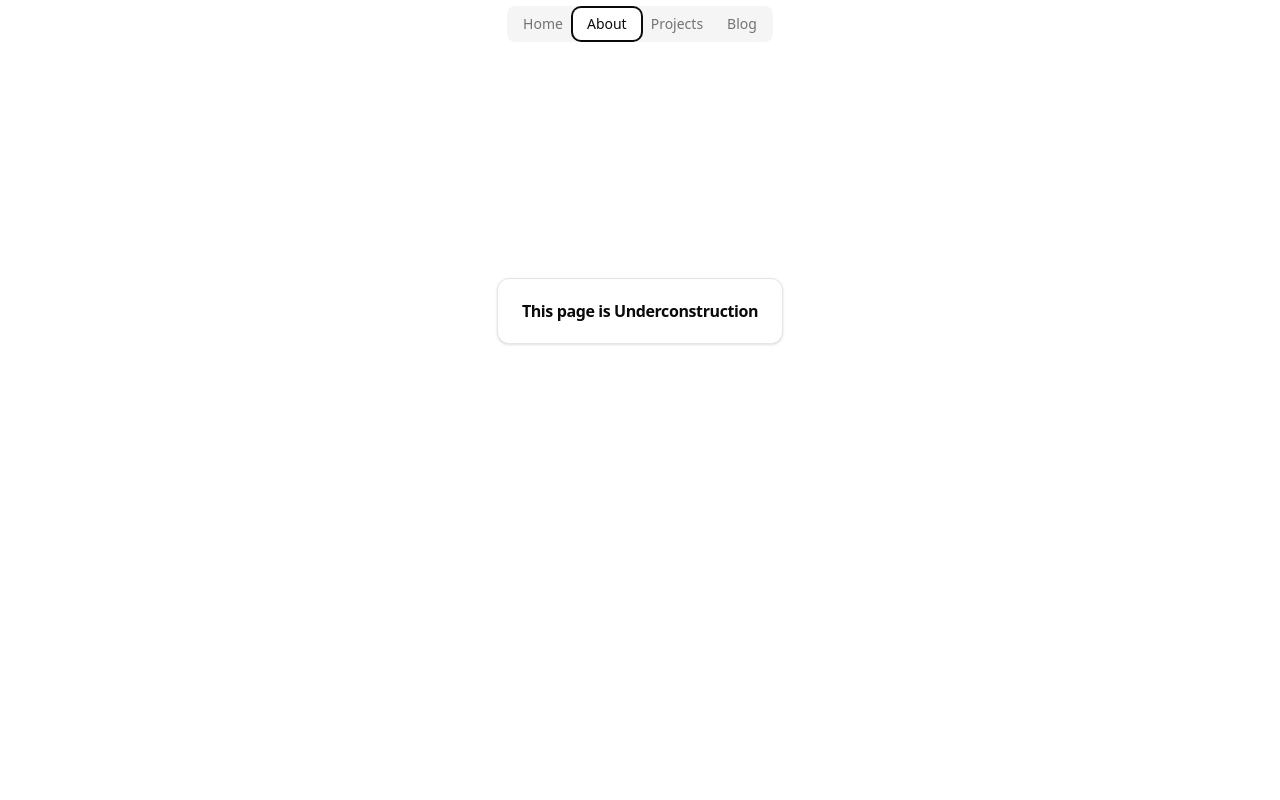
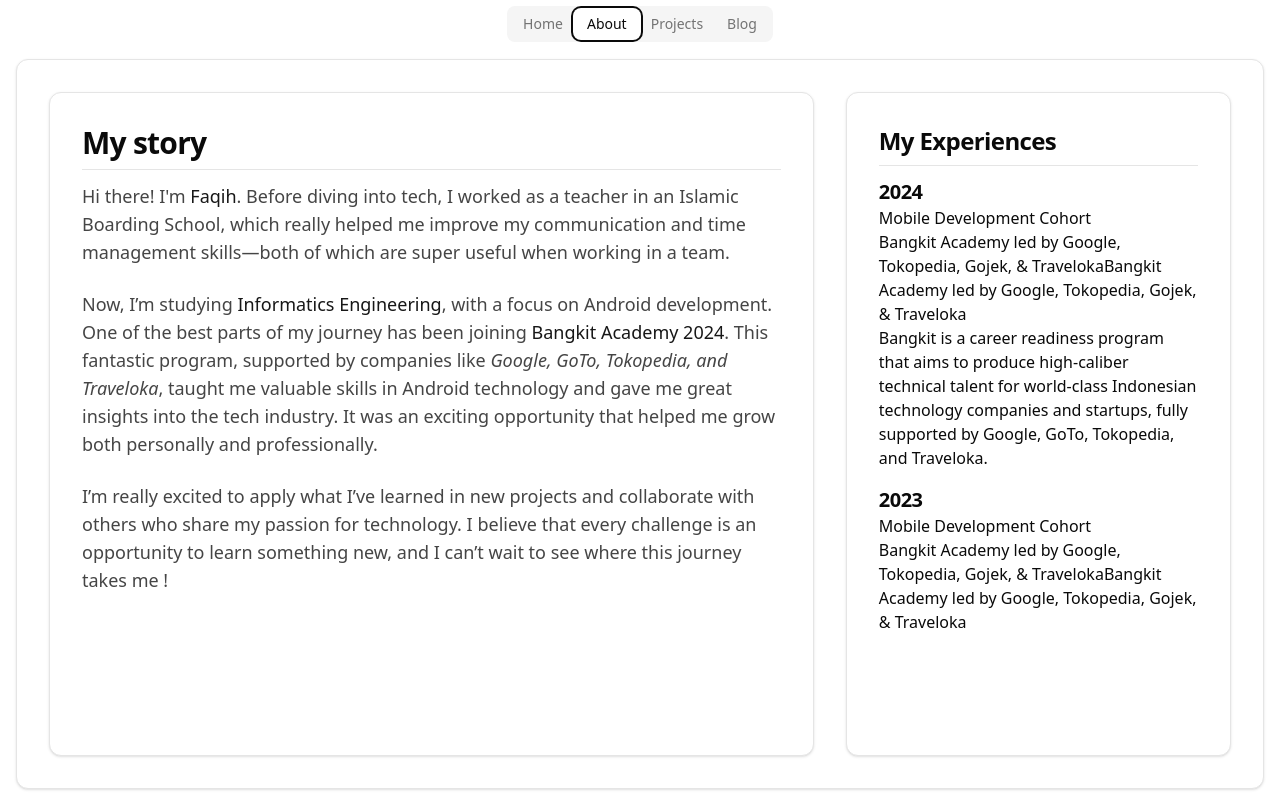
Before and after one commit to FShou/faqih, a React (Vite) app: page / in a window 1280 px wide. Both pictures are taken after a click on the tab "About". Built offline with nearby package versions, Linux system fonts and the light colour scheme.

Commit message:
feat: about page, experience

```diff
--- /dev/null
+++ b/src/components/experiences.tsx
@@ -0,0 +1,64 @@
+interface Experience {
+  position: string;
+  company: string;
+  startDate: string;
+  endDate: string;
+  img: string;
+  description: string;
+}
+
+export default function Experiences() {
+  const years = new Set();
+  const experiences: Experience[] = [
+    {
+      position: "Mobile Development Cohort",
+      company:
+        "Bangkit Academy led by Google, Tokopedia, Gojek, & TravelokaBangkit Academy led by Google, Tokopedia, Gojek, & Traveloka",
+      startDate: "2024-02-01",
+      endDate: "July 1, 2020",
+      img: "",
+      description:
+        "Bangkit is a career readiness program that aims to produce high-caliber technical talent for world-class Indonesian technology companies and startups, fully supported by Google, GoTo, Tokopedia, and Traveloka.",
+    },
+    {
+      position: "Mobile Development Cohort",
+      company:
+        "Bangkit Academy led by Google, Tokopedia, Gojek, & TravelokaBangkit Academy led by Google, Tokopedia, Gojek, & Traveloka",
+      startDate: "2023-02-1",
+      endDate: "",
+      img: "",
+      description: "",
+    },
+  ];
+  return experiences
+    .sort((a, b) => new Date(b.startDate).getTime() - new Date(a.startDate).getTime())
+    .map((it: Experience) => {
+      const date = it.startDate;
+      const modifiedDate = date.replace(",", "1,");
+      let year = new Date(date).getFullYear();
+      if (!year) year = new Date(modifiedDate).getFullYear();
+
+      if (!years.has(year)) {
+        years.add(year);
+        return (
+          <>
+            <h4 className="scroll-m-20 text-xl font-semibold tracking-tight">
+              {year}
+            </h4>
+            <div className="mb-4">
+              <p>{it.position}</p>
+              <p>{it.company}</p>
+              <p>{it.description}</p>
+            </div>
+          </>
+        );
+      }
+      return (
+        <div key={it.startDate} className="mb-4">
+          <p>{it.position}</p>
+          <p>{it.company}</p>
+          <p>{it.description}</p>
+        </div>
+      );
+    });
+}
--- a/src/routes/_navbar/about.tsx
+++ b/src/routes/_navbar/about.tsx
@@ -1,13 +1,61 @@
-import Underconstruction from '@/components/underconstruction'
-import { createFileRoute } from '@tanstack/react-router'
+import Experiences from "@/components/experiences";
+import { Card } from "@/components/ui/card";
+import { createFileRoute } from "@tanstack/react-router";
 
-export const Route = createFileRoute('/_navbar/about')({
+export const Route = createFileRoute("/_navbar/about")({
   component: AboutComponent,
-  beforeLoad: () => ({ getTitle: () => 'About' }),
-})
+  beforeLoad: () => ({ getTitle: () => "About" }),
+});
 
-function AboutComponent(){
+function AboutComponent() {
   return (
-  <Underconstruction />
-  )
+    <div className="flex w-svw h-[calc(100svh-3rem)] justify-center items-center ">
+      <Card className="mx-4 w-full h-[97%] flex flex-col md:flex-row">
+        <Card className="basis-2/3 p-8 m-8">
+          <h2 className="border-b pb-2 text-3xl font-semibold tracking-tight first:mt-0">
+            My story
+          </h2>
+          <p className="text-primary/80 md:text-lg w-full mt-3">
+            Hi there! I'm{" "}
+            <span className="font-medium text-primary">Faqih</span>. Before
+            diving into tech, I worked as a teacher in an Islamic Boarding
+            School, which really helped me improve my communication and time
+            management skills—both of which are super useful when working in a
+            team.
+          </p>
+          <br />
+          <p className="text-primary/80 md:text-lg w-full">
+            Now, I’m studying{" "}
+            <span className="font-medium text-primary">
+              Informatics Engineering
+            </span>
+            , with a focus on Android development. One of the best parts of my
+            journey has been joining{" "}
+            <span className="font-medium text-primary">
+              Bangkit Academy 2024
+            </span>
+            . This fantastic program, supported by companies like{" "}
+            <i>Google, GoTo, Tokopedia, and Traveloka</i>, taught me valuable
+            skills in Android technology and gave me great insights into the
+            tech industry. It was an exciting opportunity that helped me grow
+            both personally and professionally.
+          </p>
+          <br />
+          <p className="text-primary/80 md:text-lg w-full">
+            I’m really excited to apply what I’ve learned in new projects and
+            collaborate with others who share my passion for technology. I
+            believe that every challenge is an opportunity to learn something
+            new, and I can’t wait to see where this journey takes me !
+          </p>
+        </Card>
+        <Card className="my-8 mr-8 p-8 basis-1/3">
+          <h2 className="border-b pb-2 mb-3 text-2xl font-semibold tracking-tight first:mt-0">
+            My Experiences
+          </h2>
+          {/* TODO  */}
+          <Experiences />
+        </Card>
+      </Card>
+    </div>
+  );
 }
```
